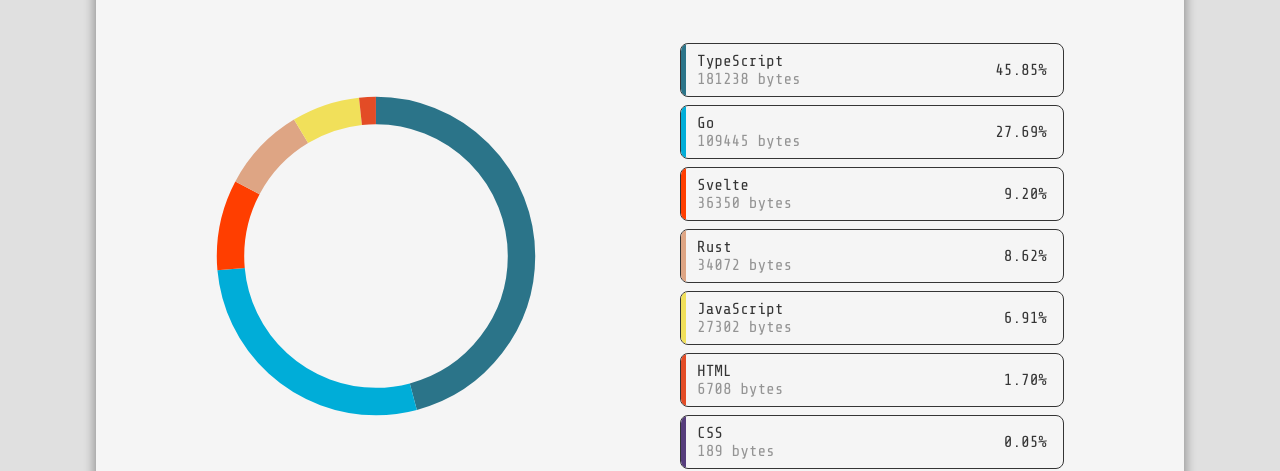
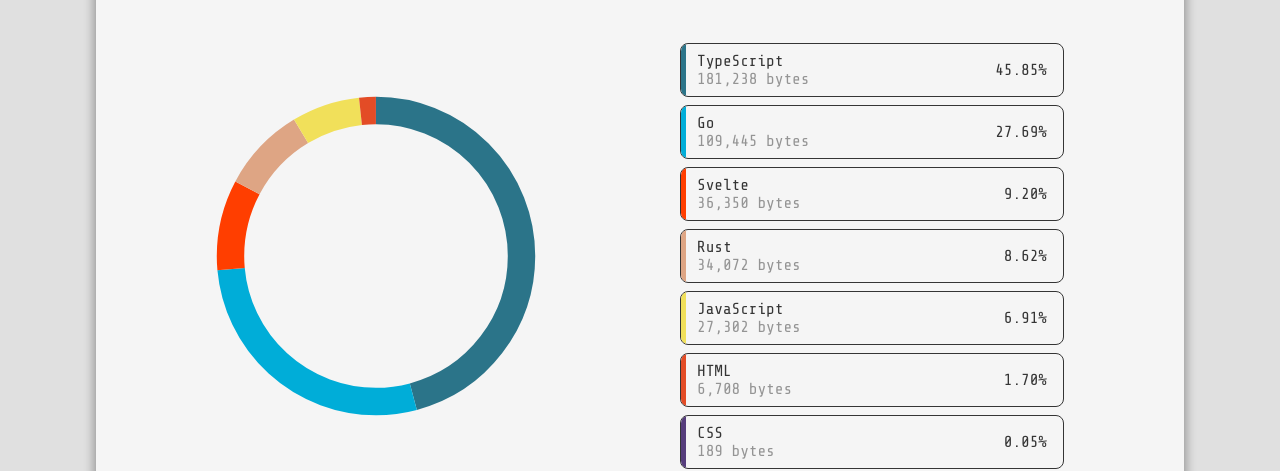
Before and after one commit to Shresht7/Languages, a Svelte app: page / in a window 1280 px wide. Shown: the part 153-624 px from the top of the page. Built offline with nearby package versions, Linux system fonts and the light colour scheme.

Commit message:
Show bytes as localeString

```diff
--- a/src/components/List.svelte
+++ b/src/components/List.svelte
@@ -31,7 +31,7 @@
             >
                 <div>
                     <p class="language">{language}</p>
-                    <p class="bytes">{bytes} bytes</p>
+                    <p class="bytes">{bytes.toLocaleString("en-US")} bytes</p>
                 </div>
                 <div>
                     <p class="percentage">
```
